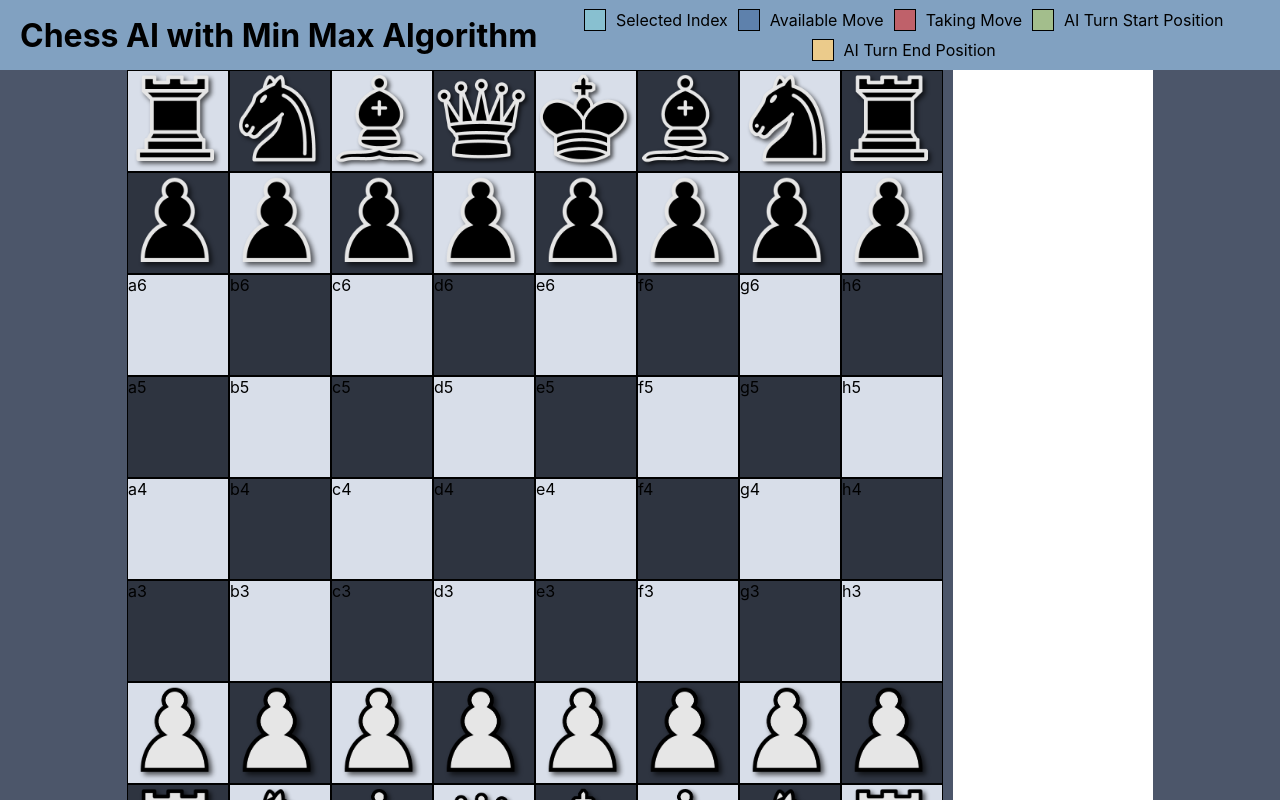
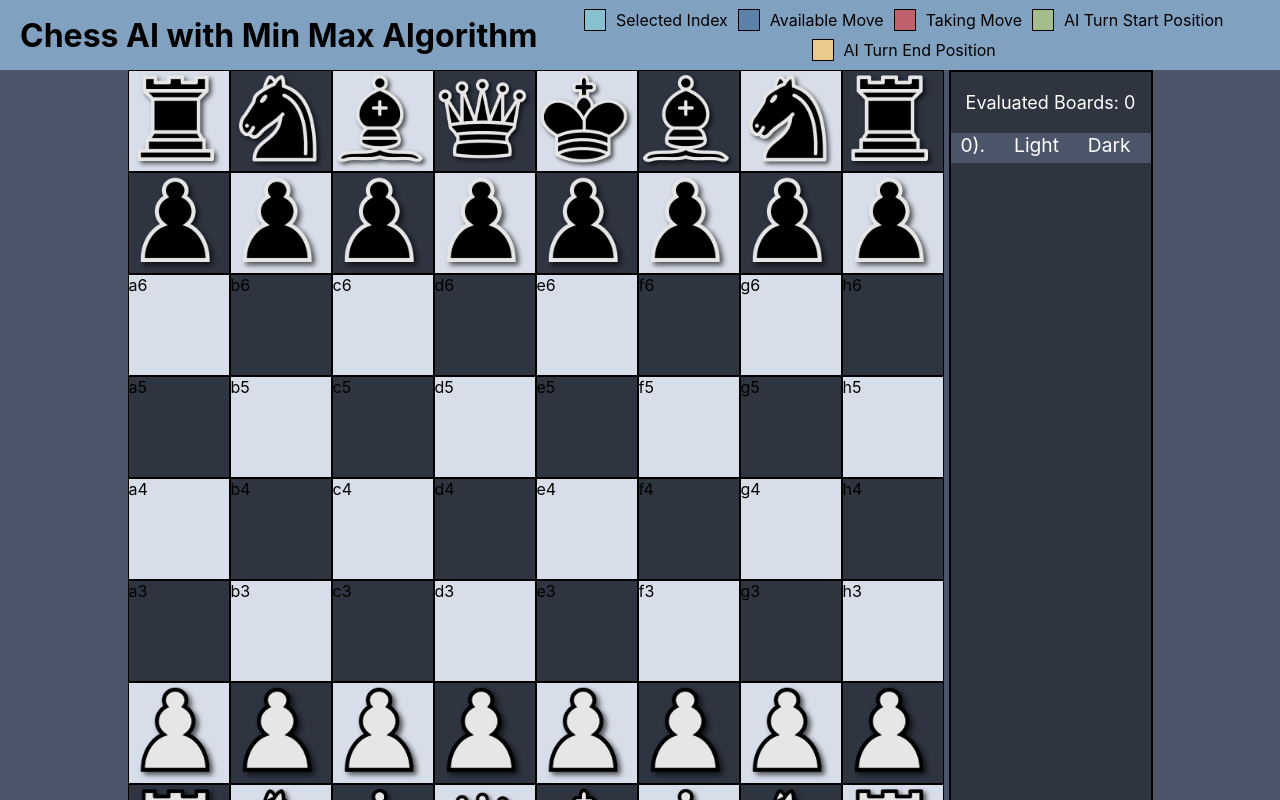
Before and after one commit to JCrews253/chess, a React (Create React App) app: page / in a window 1280 px wide. Shown: the top 800 px of the page. Built offline with nearby package versions, Linux system fonts and the light colour scheme.

Commit message:
cleaned up move notation

```diff
--- a/src/Reducers/GameMoves/GameMovesAction.ts
+++ b/src/Reducers/GameMoves/GameMovesAction.ts
@@ -1,5 +1,3 @@
-import { type } from "os";
-
 export type addMove = {
     type: "ADD_MOVE",
     payload: string
@@ -10,7 +8,7 @@ export type clearMoves = {
     payload: string
 }
 
-export const GameMoves = (state:any, action:GameMoveActions):GameMoveDispatchTypes => ({
+export const GameMoves = (state:string, action:GameMoveActions):GameMoveDispatchTypes => ({
     type: action,
     payload: state
 })
--- a/src/Reducers/GameMoves/GameMovesReducer.ts
+++ b/src/Reducers/GameMoves/GameMovesReducer.ts
@@ -1,5 +1,4 @@
 import { GameMoveDispatchTypes, clearMoves, addMove} from './GameMovesAction'
-import { stat } from 'fs'
 
 export interface MovesState{
     moves: string[]
--- a/src/components/Board/Board.tsx
+++ b/src/components/Board/Board.tsx
@@ -245,6 +245,7 @@ const Board = () => {
         setBoard(InitializeBoard())
         setAiMoveStart(-1)
         setAiMoveFinish(-1)
+        dispatch(GameMoves(" ","CLEAR_MOVES"))
         setGameOver(false)
     },[gameOver])
 
@@ -272,9 +273,6 @@ const Board = () => {
                     key={idx}>{IdxToAlphaNumeric(idx)}</div>)
                 })}
             </div>
-            <div className='Board__stats'>
-                <h1>Number of boards evaluated: {boardsChecked}</h1>
-            </div>
         </div>
     )
 }
--- a/src/components/SideBar/SideBar.css
+++ b/src/components/SideBar/SideBar.css
@@ -1,18 +1,45 @@
 .SideBar__container{
-    background-color: white;
+    background-color: #2E3440;
     width: 200px;
-    height: 818px;
-    margin-left: 10px;
+    height: 812px;
+    margin-left: 5px;
+    border: solid 2px black;
 }
 
 .SideBar__moves{
     display: flex;
-    flex-direction: row;
-    flex-wrap: wrap;
+    flex-direction: column;
+    overflow-y: scroll;
+    height: 92%;
+}
+::-webkit-scrollbar{
+    width: 0px;
+}
+::-webkit-scrollbar-thumb{
+    width: 10px;
+    height: 20px;
+    background:black
+}
+
+.SideBar__boards-checked{
+    font-size: large;
+    color: white;
+    text-align: center;
+    margin-bottom: 20px;
+    margin-top: 20px;
 }
 
 .SideBar__move{
-    margin-top: 2px;
-    margin-right: 2px;
-    margin-left: 2px;
+    display: flex;
+    flex-direction: row;
+    justify-content: space-between;
+    padding-left: 10px;
+    padding-right: 20px;
+    width: fill;
+    font-size: larger;
+    color: white;
+    height: 30px;
 }
+.SideBar__move-light-background{
+    background-color: #4C566A;
+}
--- a/src/components/SideBar/SideBar.tsx
+++ b/src/components/SideBar/SideBar.tsx
@@ -2,19 +2,49 @@ import React from 'react'
 import './SideBar.css'
 import { useSelector } from 'react-redux'
 import { RootStore } from '../../store'
+import { MovesState } from '../../Reducers/GameMoves/GameMovesReducer'
+import { boardsChecked } from '../simulation/simulation'
+
+interface Turn{
+    number: number,
+    lightMove: string,
+    darkMove: string
+}
 
 const SideBar = () => {
 
-    const movesState = useSelector((state: RootStore) => state.moves)
+    const FormatMoves = (state:MovesState):Turn[] => {
+        const formatted:Turn[] = []
+        formatted.push({
+            number: 0,
+            lightMove: 'Light',
+            darkMove: 'Dark'
+        })
+        var count = 1
+        for(let i = 0; i < state.moves.length; i+=2){
+            formatted.push({
+                number: count,
+                lightMove: state.moves[i],
+                darkMove: state.moves[i+1]
+            })
+            count++
+        }
+        return formatted
+    }
 
+    const turns = FormatMoves(useSelector((state: RootStore) => state.moves))
 
     return(
         <div className='SideBar__container'>
+            <div className='SideBar__boards-checked'>Evaluated Boards: {boardsChecked}</div>
             <div className='SideBar__moves'>
-                {movesState.moves.map( (_,idx) => {
+                {turns.map( (_,idx) => {
                     return(
-                        <div className='SideBar__move'>
-                            {idx + ")." +movesState.moves[idx]}
+                        <div className={['SideBar__move',
+                            ((idx % 2 === 1) ? "" : 'SideBar__move-light-background')].join(" ")}>
+                            <div className='SideBar__move-item'>{turns[idx].number + ")."}</div>
+                            <div className='SideBar__move-item'>{turns[idx].lightMove}</div>
+                            <div className='SideBar__move-item'>{((turns[idx].darkMove === undefined) ? "" : turns[idx].darkMove)}</div>
                         </div>
                     )
                 })}
--- a/src/components/simulation/simulation.ts
+++ b/src/components/simulation/simulation.ts
@@ -91,7 +91,6 @@ const LKingPosPoints = [
 ];
 
 const DKingPosPoints = reverseArray(LKingPosPoints);
-
 
 export const Simulate = async (board:IPosition[], depth:number, color:Color):Promise<Move> => {
     boardsChecked = 0
--- a/src/store.ts
+++ b/src/store.ts
@@ -2,7 +2,7 @@ import { combineReducers, createStore } from "redux";
 import { GameMovesReducer } from "./Reducers/GameMoves/GameMovesReducer";
 
 const rootReducer = combineReducers({
-    moves: GameMovesReducer,
+    moves: GameMovesReducer
 })
 
 export type RootStore = ReturnType<typeof rootReducer>
```
